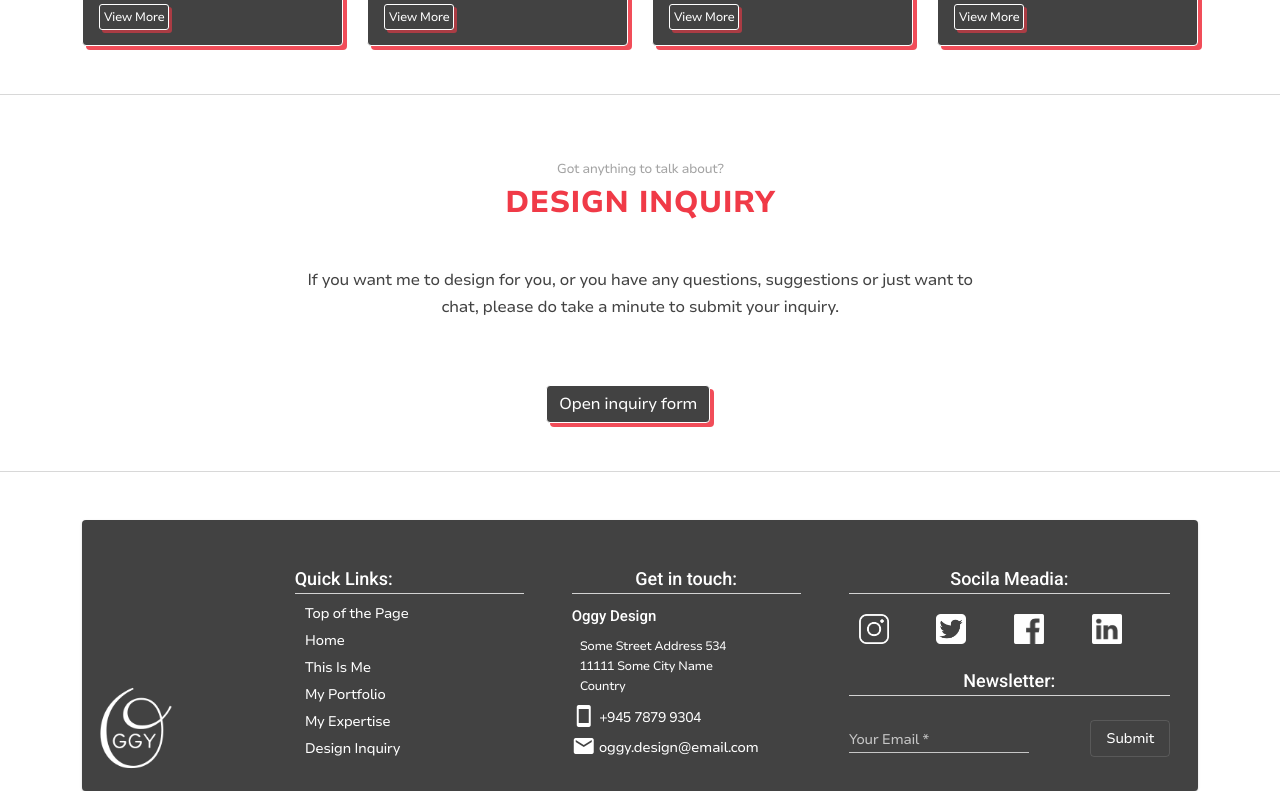
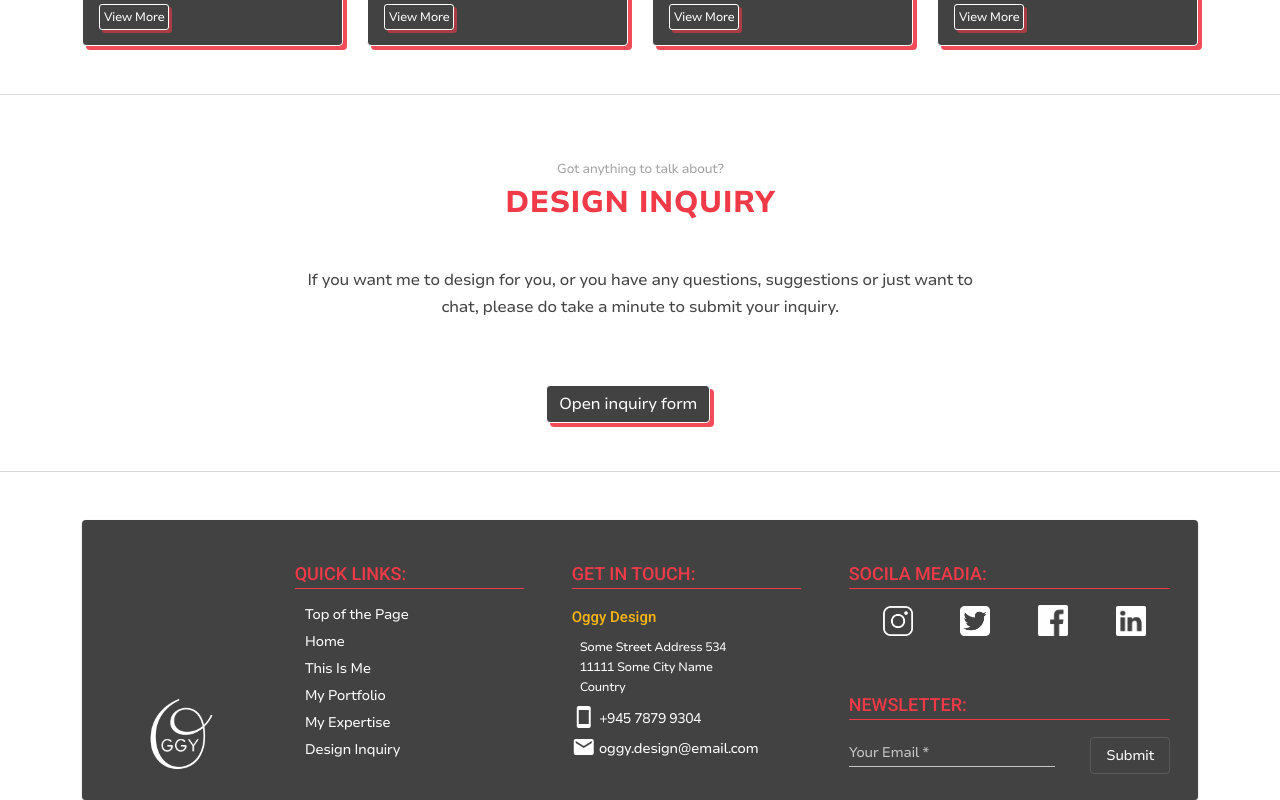
Before and after one commit to Shiziks/Oggy, an Angular app: page / in a window 1280 px wide. Shown: the part 1647-2447 px from the top of the page. Built offline with nearby package versions, Linux system fonts and the light colour scheme.

Commit message:
footer changes

```diff
--- a/src/app/footer/components/footer/footer.component.css
+++ b/src/app/footer/components/footer/footer.component.css
@@ -1,3 +1,24 @@
+@media screen and (max-width: 992px){
+    .row .image{
+        display:none;
+    }
+}
+
+@media screen and (max-width: 768px){
+    .quickLinks{
+        display:none;
+    }
+}
+
+@media screen and (max-width:576px){
+    .getintouch{display:none;}
+}
+
+a{
+    cursor: pointer;
+}
+
+
 mat-divider {
     background-color: lightgray;
 
@@ -6,6 +27,10 @@ mat-divider {
 mat-card {
     max-height: 300px;
     min-height:250px;
+}
+
+mat-form-field{
+    display: block;
 }
 
 .footer{
@@ -17,9 +42,9 @@ mat-card {
 h3{
     font-weight: 500;
     font-size:18px;
-    border-bottom: 1px solid lightgray;
-    margin-bottom:10px;
-    margin-top:5px;
+    border-bottom: 1px solid #F03A47;
+    text-transform: uppercase;
+    color: #F03A47;
 }
 
 h4{
@@ -32,17 +57,16 @@ h4{
     margin-bottom:8px;
     padding-left:8px;
 }
-.col-2.image {
-    position: relative;
+.image {
+    display:flex;
+    flex-direction: row;
+    align-items: flex-end;
+    justify-content: center;
     height:230px;
 
 }
-img{
+.image img{
     max-width: 50%;
-    position: absolute;
-    left: 0;
-    bottom: 0;
-
 
 }
 
@@ -66,6 +90,14 @@ ul li a{
     text-decoration: none;
 }
 
+ul li a:hover{
+    color: #F7B513 !important;
+}
+ul li a img:hover{
+    color: #F7B513 !important;
+
+}
+
 .email small mat-icon{
     margin-right:3px;
 }
@@ -81,17 +113,16 @@ ul li a{
     display: inline-block;
     position: relative;
     width: 25%;
-    margin-top:40px;
 }
 .smlist ul li img{
     width:30px;
-    position:absolute;
     color:white;
 }
 
-.newsletter{
-    margin-top:10px;
+.contactdetails h4{
+    color:#F7B513;
 }
+
 
 .button {
     justify-content: center;
--- a/src/app/footer/components/footer/footer.component.html
+++ b/src/app/footer/components/footer/footer.component.html
@@ -2,10 +2,10 @@
 <div class="container footer">
     <mat-card class="mt-5">
     <div class="row mt-2">
-        <div class="col-2 image">
+        <div class="col-lg-2 col-md-2 image">
             <img src="../../../../assets/images/MyLogo/logo_white.png" alt="Logo for Oggy design in white color"/>
         </div>
-        <div class="col-3 mt-3 gx-5">
+        <div class="col-lg-3 col-md-4 col-sm-2 mt-3 gx-5 quickLinks">
             <div class="title">
                 <h3>Quick Links:</h3>
             </div>
@@ -22,8 +22,8 @@
                     </ng-container>
                 </ul>
         </div>
-        <div class="col-3 mt-3 gx-5">
-            <div class="text-center"><h3>Get in touch:</h3></div>
+        <div class="col-lg-3 col-md-4 col-sm-6 mt-3 gx-5 getintouch">
+            <div class="text-start"><h3>Get in touch:</h3></div>
             <div class="contactdetails">
                 <h4>Oggy Design </h4>
                 <div class="address">
@@ -39,9 +39,9 @@
 
 
         </div>
-        <div class="col-4 mt-3 gx-5">
-            <div class="text-center"><h3>Socila Meadia:</h3></div>
-            <div class="smlist text-center">
+        <div class="col-lg-4  col-md-4 col-sm-6 mt-3 gx-5">
+            <div class="text-start"><h3>Socila Meadia:</h3></div>
+            <div class="smlist text-center mt-3">
                 <ul>
                     <li><a href=""><img src="../../../../assets/images/icons/white_instagram.png" alt="icon for instagram"></a></li>
                     <li><a href=""><img src="../../../../assets/images/icons/twitter_white.png" alt="icon for instagram"></a></li>
@@ -49,11 +49,11 @@
                     <li><a href=""><img src="../../../../assets/images/icons/linkedin_white.png" alt="icon for instagram"></a></li>
                 </ul>
             </div>
-            <div class="text-center newsletter"><h3>Newsletter:</h3></div>
+            <div class="text-start newsletter mt-5"><h3>Newsletter:</h3></div>
             <div class="emailform">
                 <form [formGroup]="newsLetterForm">
-                    <div class="row gy-2 mt-2 ">
-                        <div class="col-sm-6 col-12 gx-4">
+                    <div class="row gy-2">
+                        <div class="col-lg-8 col-md-6 col-sm-6 col-xs-6 gx-4 mt-0">
 
                             <mat-form-field>
                                 <input matInput formControlName='emailTS'/>
@@ -70,7 +70,7 @@
 
 
                         </div>
-                        <div class="col-sm-6 text-end button" >
+                        <div class="col-lg-4 col-md-6 col-sm-6 col-xs-6 text-end button" >
                             <button mat-stroked-button class="submitbutton" (click)="subscribed()"> Submit </button>
 
                         </div>
```
